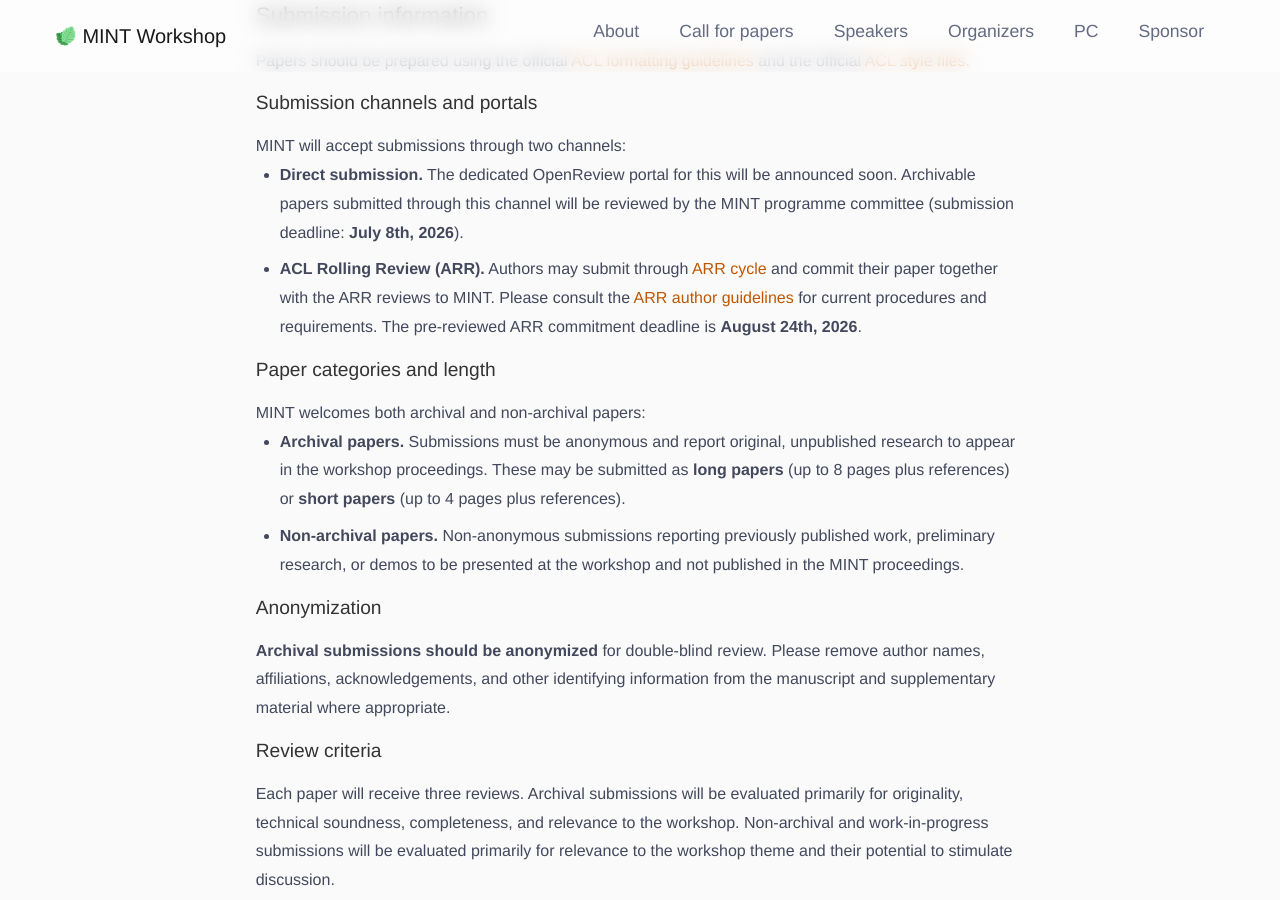
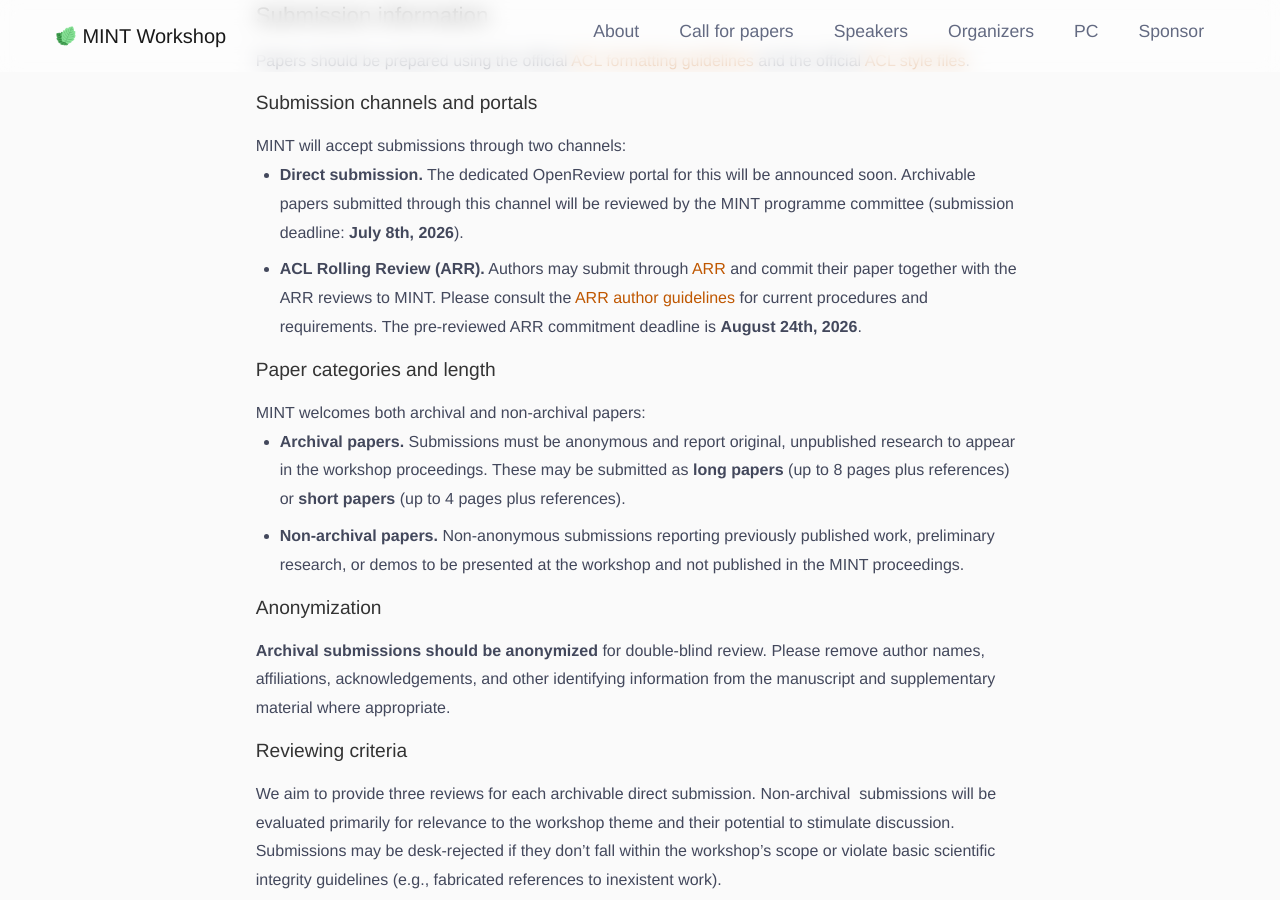
Before and after one commit to MINTworkshop/MINTworkshop.github.io, a Jekyll site: the page built from 2026/index.md, in a window 1280 px wide and 900 px high, scrolled down 2879 px. Built offline with Jekyll 4.4.1, drawn with Linux system fonts in a browser that asks for light colours.

Commit message:
update reviewing criteria

```diff
--- a/_includes/cfp.html
+++ b/_includes/cfp.html
@@ -63,7 +63,7 @@
           </li>
           <li>
             <strong>ACL Rolling Review (ARR).</strong>
-            Authors may submit through <a href="https://aclrollingreview.org/dates" target="_blank">ARR cycle</a> and commit their paper together with the ARR reviews to MINT. Please consult the
+            Authors may submit through <a href="https://aclrollingreview.org/dates" target="_blank">ARR</a> and commit their paper together with the ARR reviews to MINT. Please consult the
             <a href="https://aclrollingreview.org/authors" target="_blank">ARR author guidelines</a>
             for current procedures and requirements. The pre-reviewed ARR commitment deadline is <strong>August 24th, 2026</strong>.
           </li>
@@ -97,12 +97,11 @@
           information from the manuscript and supplementary material where appropriate.
         </p>
 
-        <h6>Review criteria</h6>
+        <h6>Reviewing criteria</h6>
         <p>
-          Each paper will receive three reviews. Archival submissions will be evaluated primarily
-          for originality, technical soundness, completeness, and relevance to the workshop.
-          Non-archival and work-in-progress submissions will be evaluated primarily for relevance
-          to the workshop theme and their potential to stimulate discussion.
+          We aim to provide three reviews for each archivable direct submission.
+          Non-archival  submissions will be evaluated primarily for relevance to the workshop theme and their potential to stimulate discussion.
+          Submissions may be desk-rejected if they don’t fall within the workshop’s scope or violate basic scientific integrity guidelines (e.g., fabricated references to inexistent work).
         </p>
 
         <h6>Presentation</h6>
```
